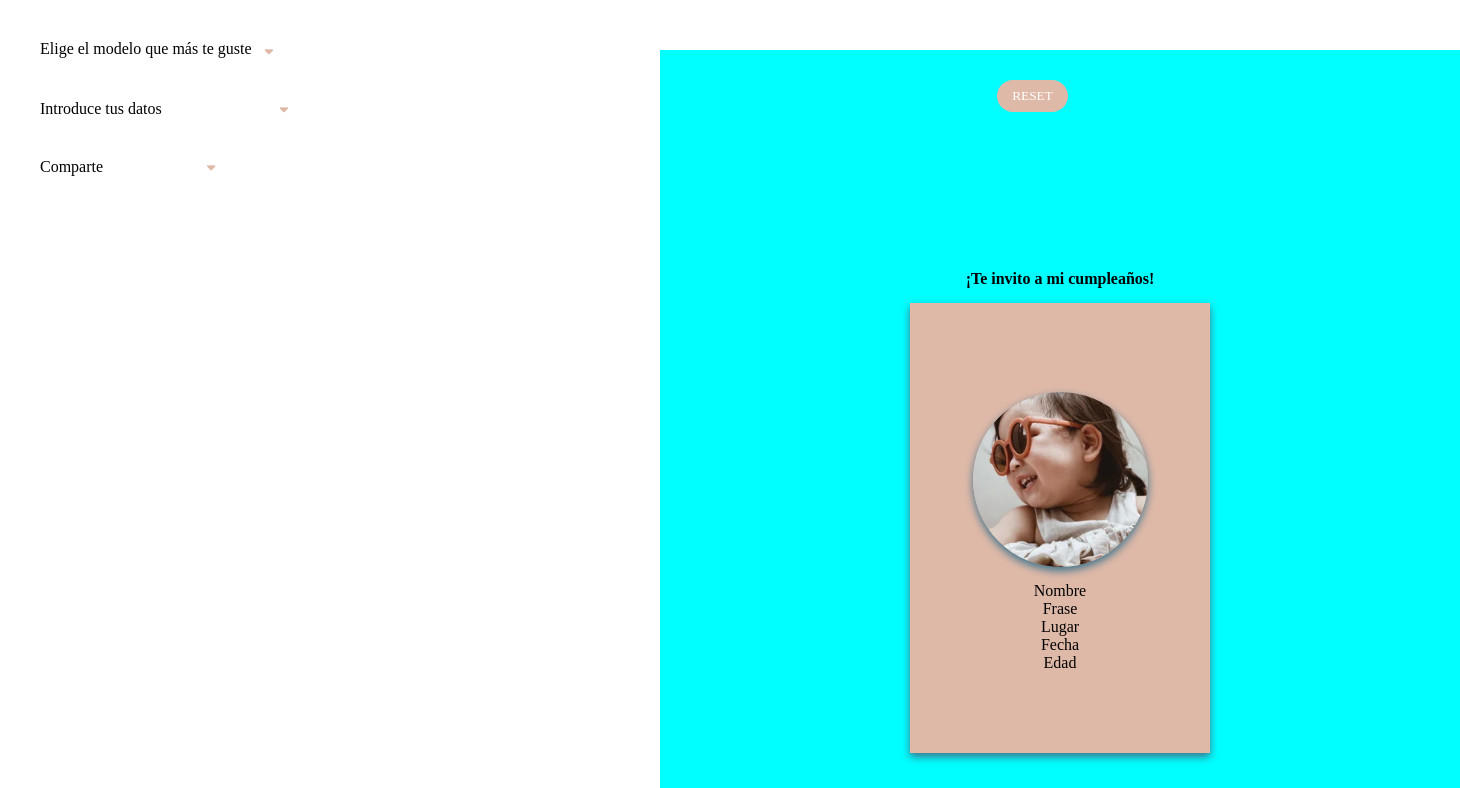
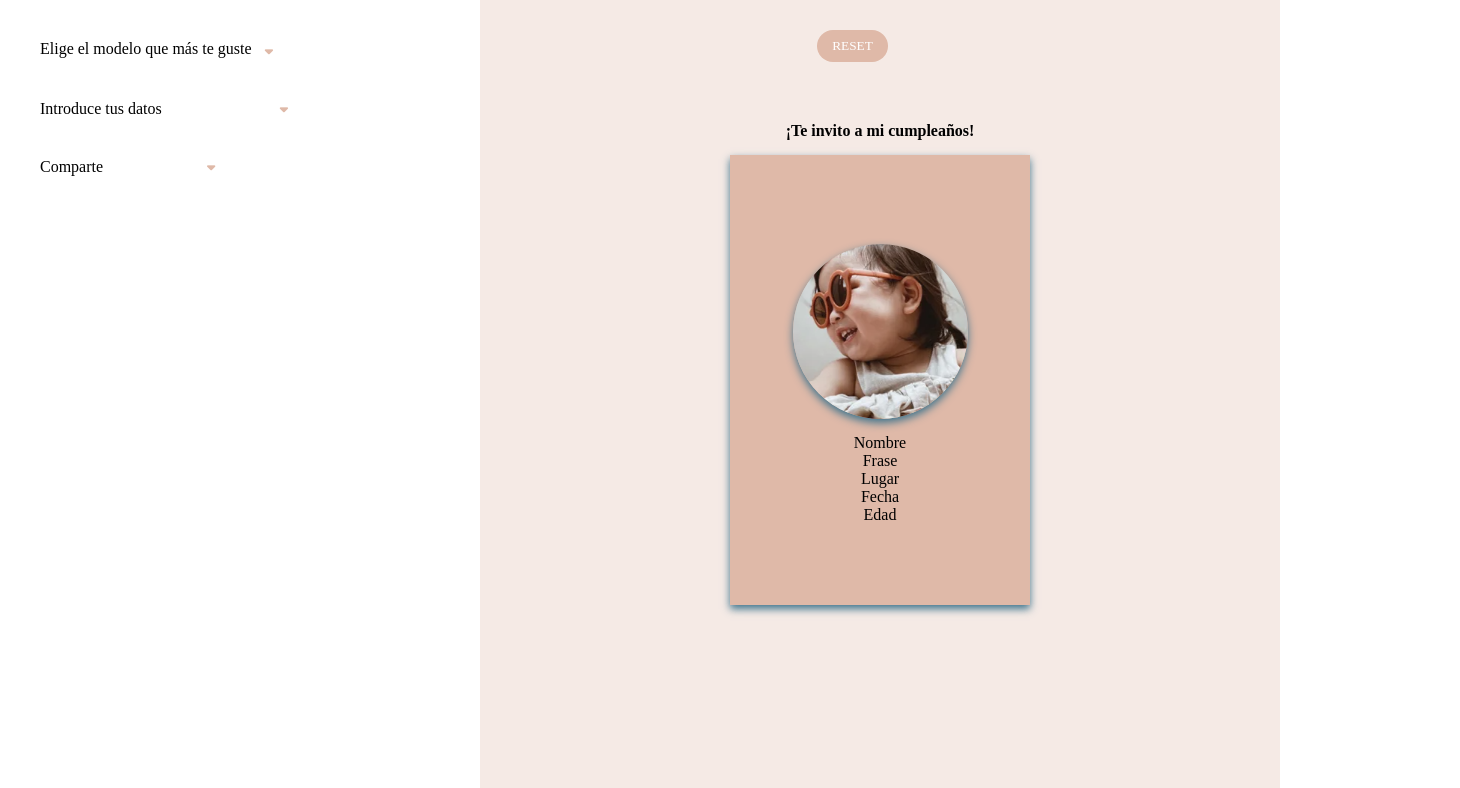
Before and after one commit to Patrigar10/project-promo-48-module-2-team-1, a website built with Vite: page src/form.html in a window 1280 px wide. Shown: the top 788 px of the page, 1460 px wide, since content can reach past the window. Built offline with nearby package versions, Linux system fonts and the light colour scheme; a web font is replaced by a local one.

Commit message:
RAMA LORETO

```diff
--- a/src/partials/preview.html
+++ b/src/partials/preview.html
@@ -1,4 +1,4 @@
-<section class="preview">
+<section class="container">
 
     <div class="reset__box">
         <button class="reset-btn js-reset-btn" type="reset">RESET</button>
--- a/src/scss/layout/_form.scss
+++ b/src/scss/layout/_form.scss
@@ -22,10 +22,11 @@
     }
 
     &__preview {
-        padding: 20px;
+        //padding: 20px;
+        margin: 0;
 
         @media (min-width: 1024px) {
-            width: 50vw;
+            //width: 50vw;
             position: sticky;
             top: 0;
         }
--- a/src/scss/layout/_preview.scss
+++ b/src/scss/layout/_preview.scss
@@ -1,10 +1,10 @@
 @use "../core/variables" as vars;
-.preview {
+.container {
     width: 100vh;
     height: 100vh;
     padding: 0%;
     margin: 0;
-    background-color: aqua;
+    background-color: hwb(19 66% 13% / 0.297);
 }
 .reset__box {
     text-align: end;
```
